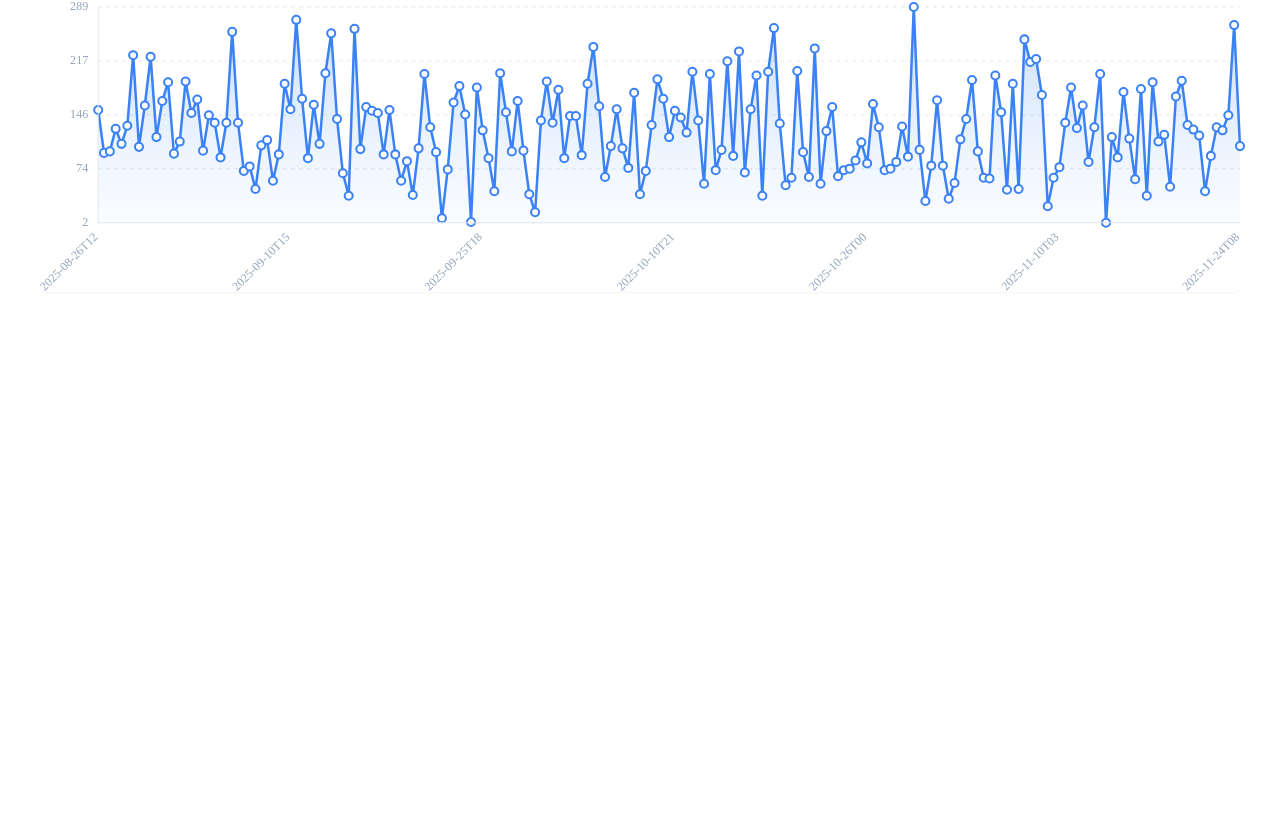
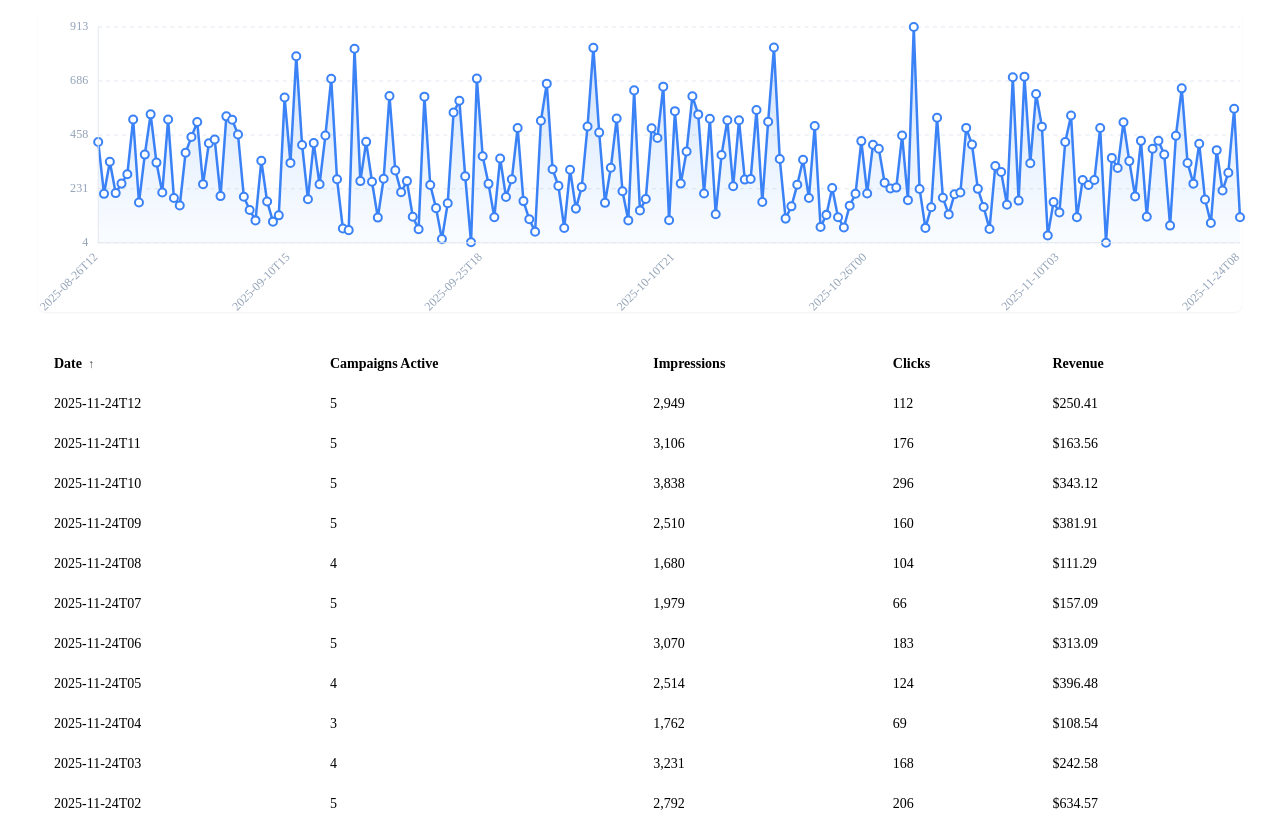
Before and after one commit to hapttic/front-test-assigment-2025-public, a Next.js app: page / in a window 1280 px wide. Shown: the part 266-1097 px from the top of the page. Before the commit the page ends 800 px from the top, so only its background shows below. Built offline with nearby package versions, Linux system fonts and the light colour scheme.

Commit message:
feat: datagrid component for information

```diff
--- /dev/null
+++ b/app/components/DataGrid.module.css
@@ -0,0 +1,48 @@
+.wrapper {
+  margin-top: 32px;
+  border-radius: 8px;
+  border: 1px solid hsl(var(--border));
+  background: hsl(var(--card));
+  overflow-x: auto;
+}
+
+.table {
+  width: 100%;
+  min-width: 800px;
+  border-collapse: collapse;
+}
+
+/* ⛔ NOT allowed:
+  td { ... }
+  th { ... }
+  */
+
+/* ✅ Allowed: target them through a local class */
+.table th {
+  text-align: left;
+  padding: 12px 16px;
+  background: hsl(var(--muted));
+  font-size: 14px;
+  font-weight: 600;
+  cursor: pointer;
+  user-select: none;
+  position: sticky;
+  top: 0;
+}
+
+.table td {
+  padding: 12px 16px;
+  font-size: 14px;
+  border-top: 1px solid hsl(var(--border));
+  white-space: nowrap;
+}
+
+.table tr:hover td {
+  background: hsl(var(--muted) / 0.4);
+}
+
+.sortIcon {
+  margin-left: 6px;
+  font-size: 12px;
+  opacity: 0.7;
+}
--- /dev/null
+++ b/app/components/DataGrid.tsx
@@ -0,0 +1,101 @@
+"use client";
+
+import { useState } from "react";
+import { AggregatedRow } from "@/app/lib/types";
+import styles from "./DataGrid.module.css";
+
+interface Props {
+    rows: AggregatedRow[];
+}
+
+type SortKey = "date" | "revenue";
+
+export function DataGrid({ rows }: Props) {
+    const [sortKey, setSortKey] = useState<SortKey>("date");
+    const [direction, setDirection] = useState<"asc" | "desc">("asc");
+
+    const sortRows = (key: SortKey) => {
+        if (sortKey === key) {
+            setDirection(direction === "asc" ? "desc" : "asc");
+        } else {
+            setSortKey(key);
+            setDirection("asc");
+        }
+    };
+
+    const sortedRows = [...rows].sort((a, b) => {
+        let x: number | string = a[sortKey];
+        let y: number | string = b[sortKey];
+
+        if (sortKey === "date") {
+            x = normalizeDate(a.date);
+            y = normalizeDate(b.date);
+        }
+
+        return direction === "asc" ? (x > y ? 1 : -1) : (x < y ? 1 : -1);
+    });
+    function normalizeDate(value: string): number {
+        if (value.includes("T") || value.length === 10) {
+            return new Date(value).getTime();
+        }
+
+        if (value.length === 7) {
+            const [year, month] = value.split("-");
+            return new Date(Number(year), Number(month) - 1, 1).getTime();
+        }
+
+        if (value.includes("W")) {
+            const [yr, wk] = value.split("-W");
+            const year = Number(yr);
+            const week = Number(wk);
+
+            const first = new Date(year, 0, 1);
+            const dayOffset = first.getDay() === 0 ? -6 : 1 - first.getDay();
+
+            const startOfWeek = new Date(year, 0, 1 + dayOffset + (week - 1) * 7);
+            return startOfWeek.getTime();
+        }
+
+        return 0;
+    }
+
+    return (
+        <div className={styles.wrapper}>
+            <table className={styles.table}>
+                <thead>
+                    <tr>
+                        <th onClick={() => sortRows("date")}>
+                            Date
+                            <span className={styles.sortIcon}>
+                                {sortKey === "date" ? (direction === "asc" ? "↑" : "↓") : ""}
+                            </span>
+                        </th>
+
+                        <th>Campaigns Active</th>
+                        <th>Impressions</th>
+                        <th>Clicks</th>
+
+                        <th onClick={() => sortRows("revenue")}>
+                            Revenue
+                            <span className={styles.sortIcon}>
+                                {sortKey === "revenue" ? (direction === "asc" ? "↑" : "↓") : ""}
+                            </span>
+                        </th>
+                    </tr>
+                </thead>
+
+                <tbody>
+                    {sortedRows.map((row) => (
+                        <tr key={`${row.date}-${row.revenue}-${row.clicks}`}>
+                            <td>{row.date}</td>
+                            <td>{row.campaignsActive}</td>
+                            <td>{row.impressions.toLocaleString()}</td>
+                            <td>{row.clicks.toLocaleString()}</td>
+                            <td>${row.revenue.toFixed(2)}</td>
+                        </tr>
+                    ))}
+                </tbody>
+            </table>
+        </div>
+    );
+}
--- a/app/page.tsx
+++ b/app/page.tsx
@@ -4,6 +4,7 @@ import { useDashboardStore } from "./store/useDashboardStore";
 import { useAnalytics } from "./modules/useAnalytics";
 import { AggregationControls } from "./components/AggregationControls";
 import { TimelineChart } from "./components/TimelineChart";
+import { DataGrid } from "./components/DataGrid";
 
 export default function Page() {
   const mode = useDashboardStore((s) => s.mode);
@@ -24,10 +25,13 @@ export default function Page() {
 
       {data && (
         <>
-          <h2>Clicks</h2>
-          <TimelineChart data={data} mode={mode} metric="clicks" />
+          <h2 style={{ marginTop: 40 }}>Revenue</h2>
+          <TimelineChart data={data} mode={mode} metric="revenue" />
         </>
       )}
+      {data && <DataGrid rows={data} />}
+
+
     </div>
   );
 }
```
